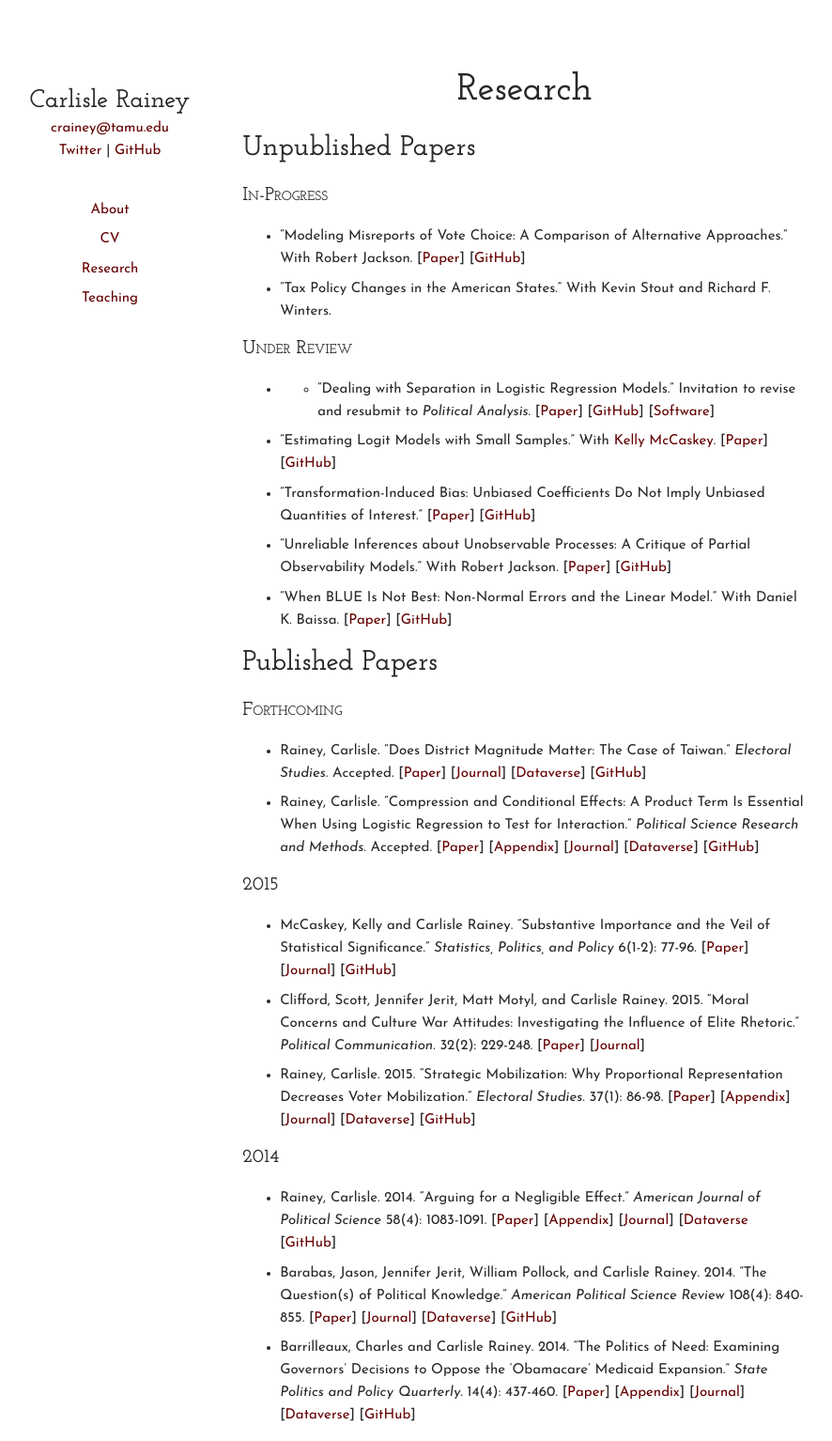
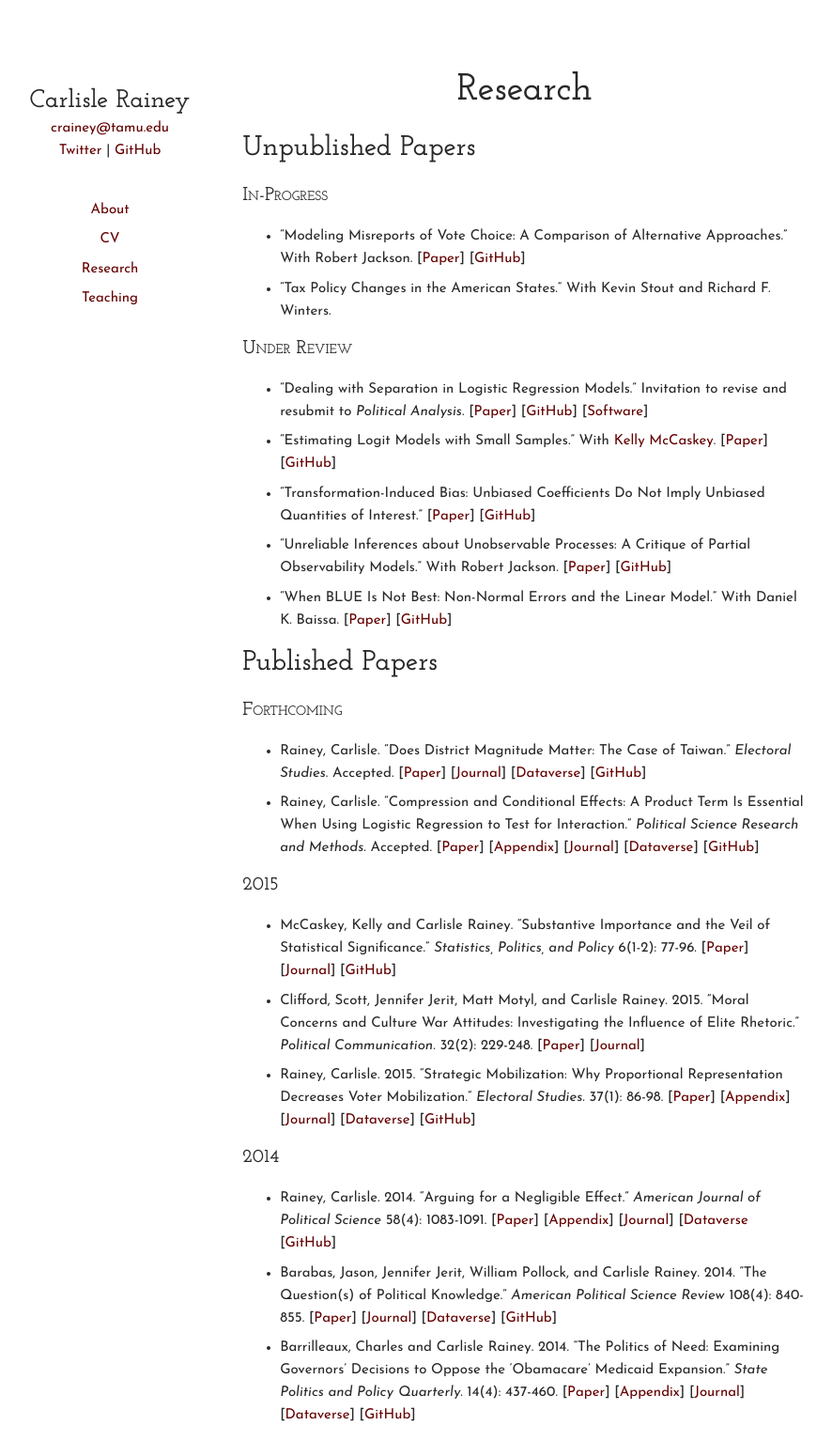
Before and after one commit to carlislerainey/carlislerainey.github.io, a Jekyll site: the page built from research/index.md, in a window 1280 px wide. Shown: the whole page at 94% size, without its empty margins (204-1090 px from the left). Built offline with Jekyll 4.4.1, drawn with Linux system fonts in a browser that asks for light colours.

Commit message:
update cv

```diff
--- a/_includes/_unpublished.md
+++ b/_includes/_unpublished.md
@@ -9,7 +9,7 @@
 
 ### Under Review
 
-- - "Dealing with Separation in Logistic Regression Models." Invitation to revise and resubmit to *Political Analysis*.
+- "Dealing with Separation in Logistic Regression Models." Invitation to revise and resubmit to *Political Analysis*.
 [[Paper](../papers/separation.pdf)]
 [[GitHub](https://github.com/carlislerainey/priors-for-separation)]
 [[Software](https://github.com/carlislerainey/separation)]
```
